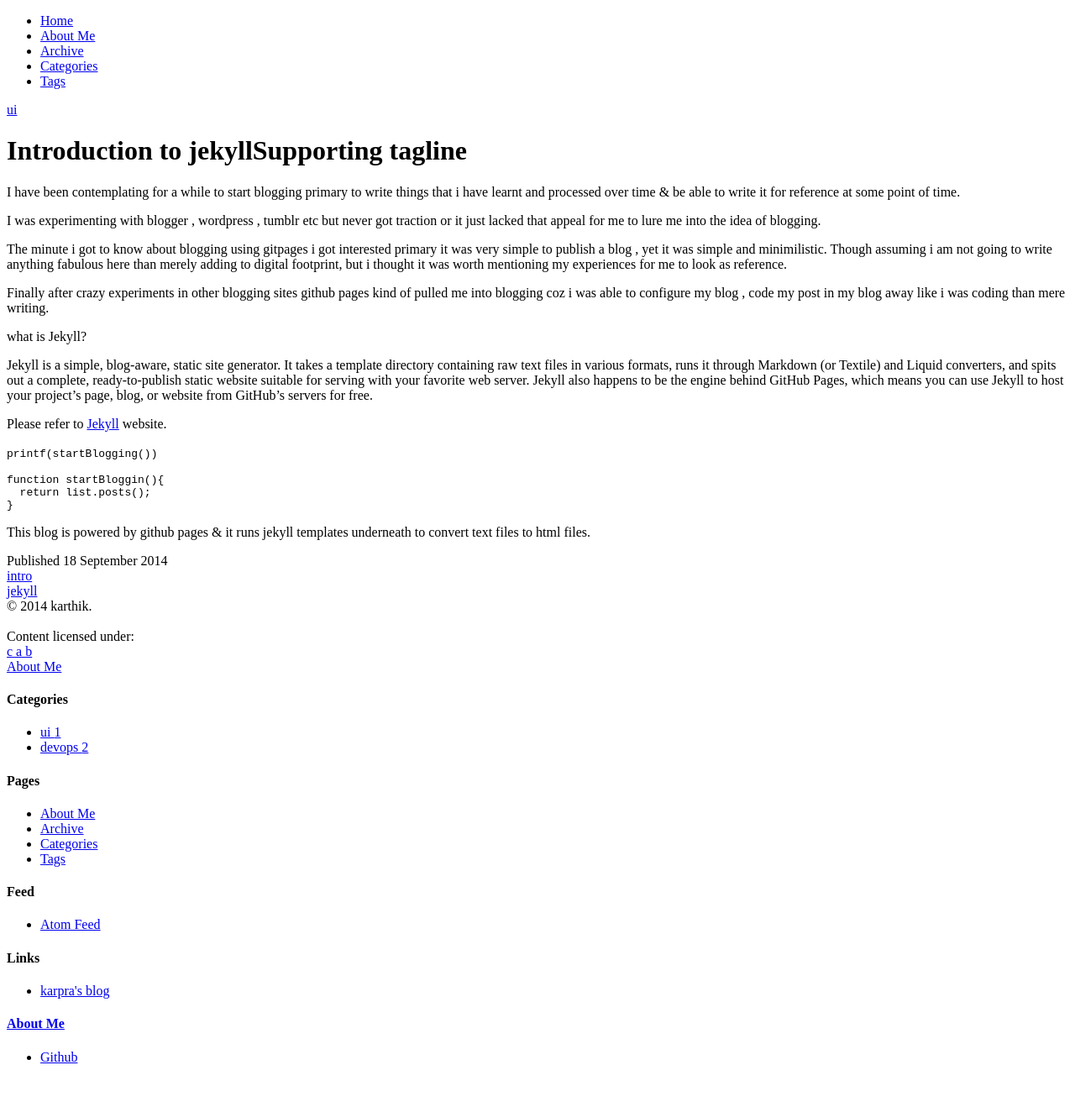
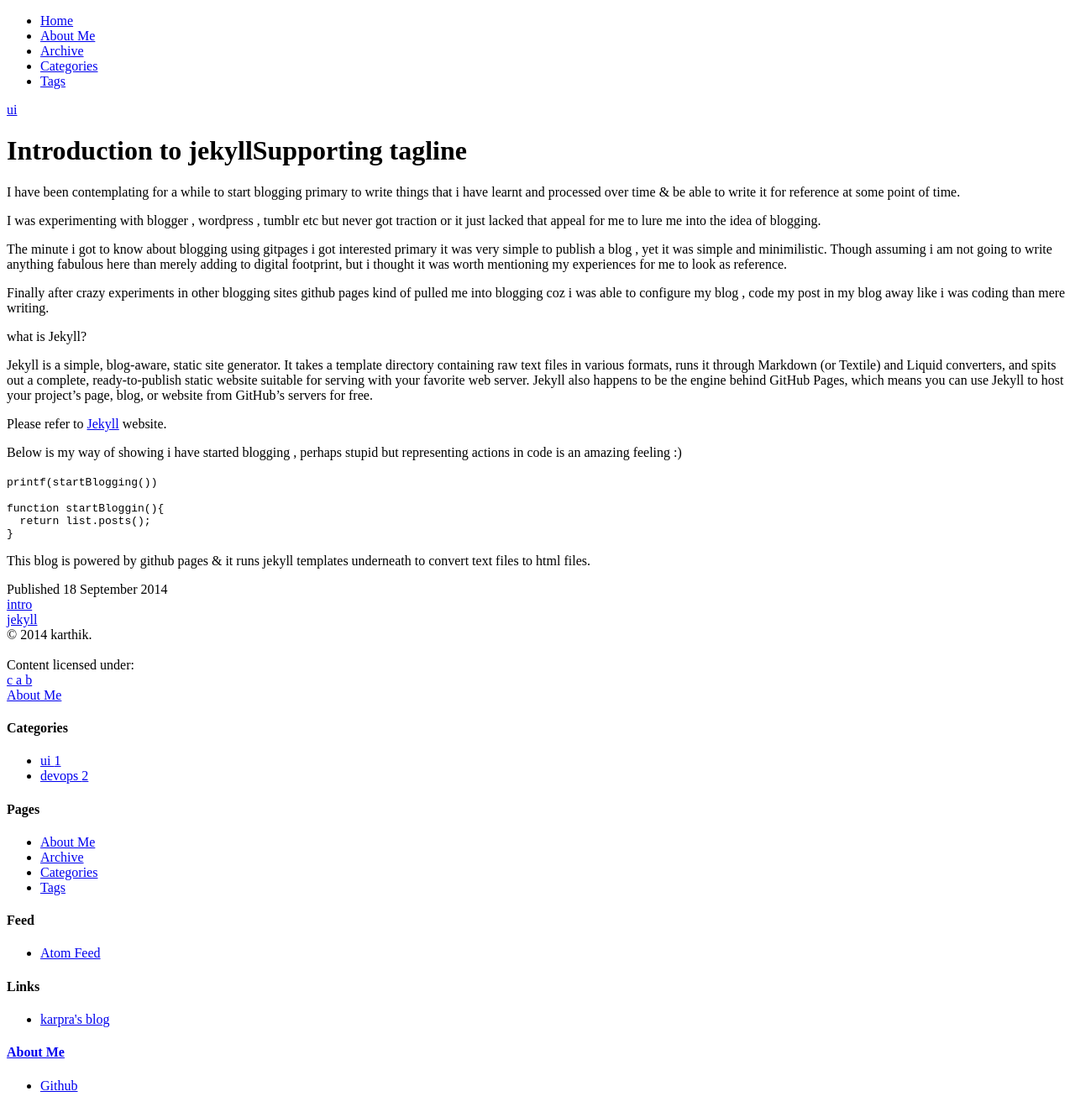
Before and after one commit to karpra/karpra.github.io, a Jekyll site: the page built from _posts/2014-9-18-introduction to jekyll.md, in a window 1280 px wide. Shown: the whole page at 84% size. Built offline with Jekyll 4.4.1, drawn with Linux system fonts in a browser that asks for light colours; nearby versions of some CDN libraries; library files that are not in the unit come from our copies; before the commit the page ends 1284 px from its top, so only the background shows below that.

Commit message:
Update 2014-9-18-introduction to jekyll.md

```diff
--- a/_posts/2014-9-18-introduction to jekyll.md
+++ b/_posts/2014-9-18-introduction to jekyll.md
@@ -24,6 +24,7 @@ Jekyll is a simple, blog-aware, static site generator. It takes a template direc
 
 Please refer to [Jekyll](http://jekyllrb.com/) website.
 
+Below is my way of showing i have started blogging , perhaps stupid but representing actions in code is an amazing feeling :)
 
 `printf(startBlogging())`
 
```
